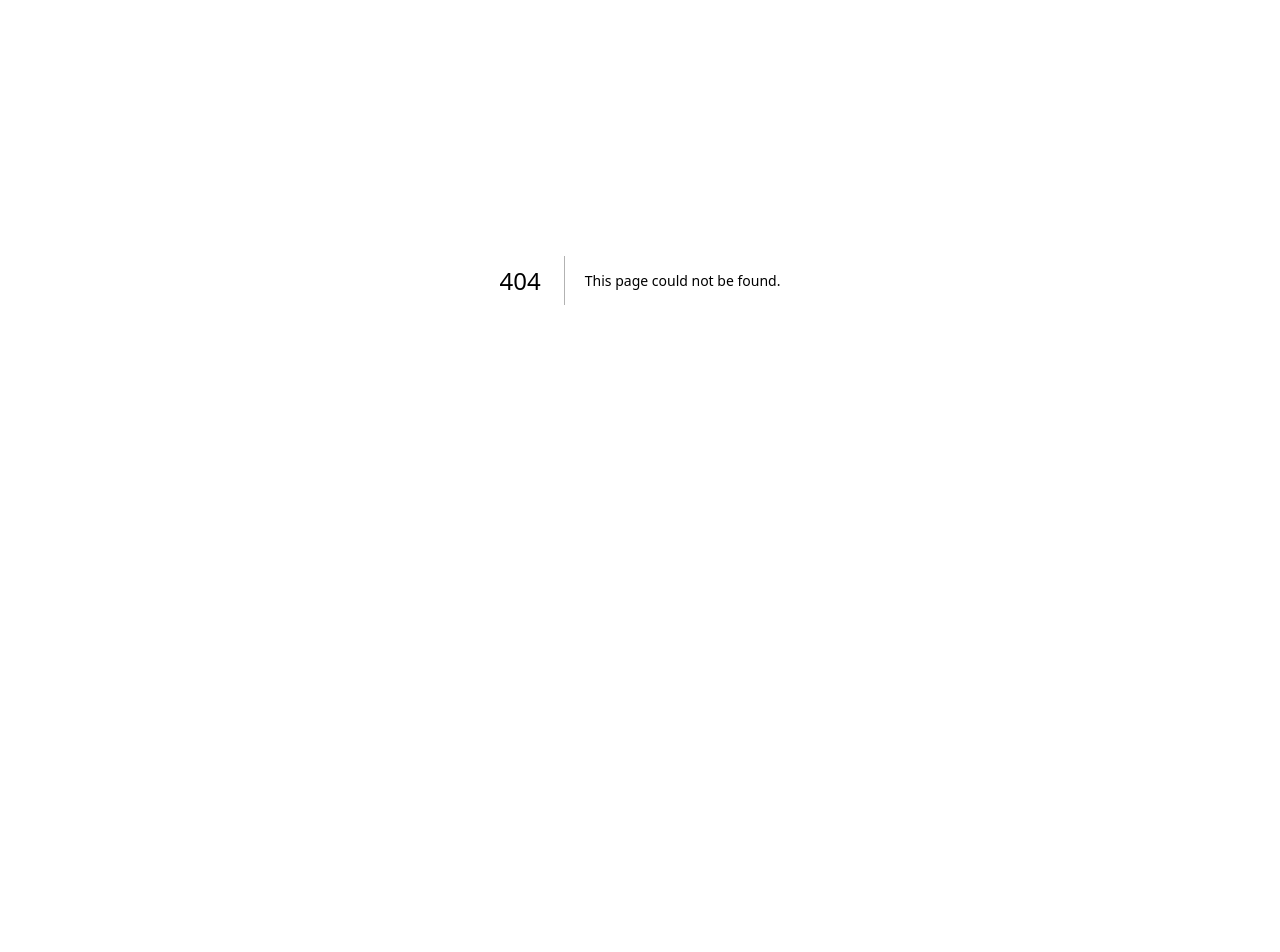
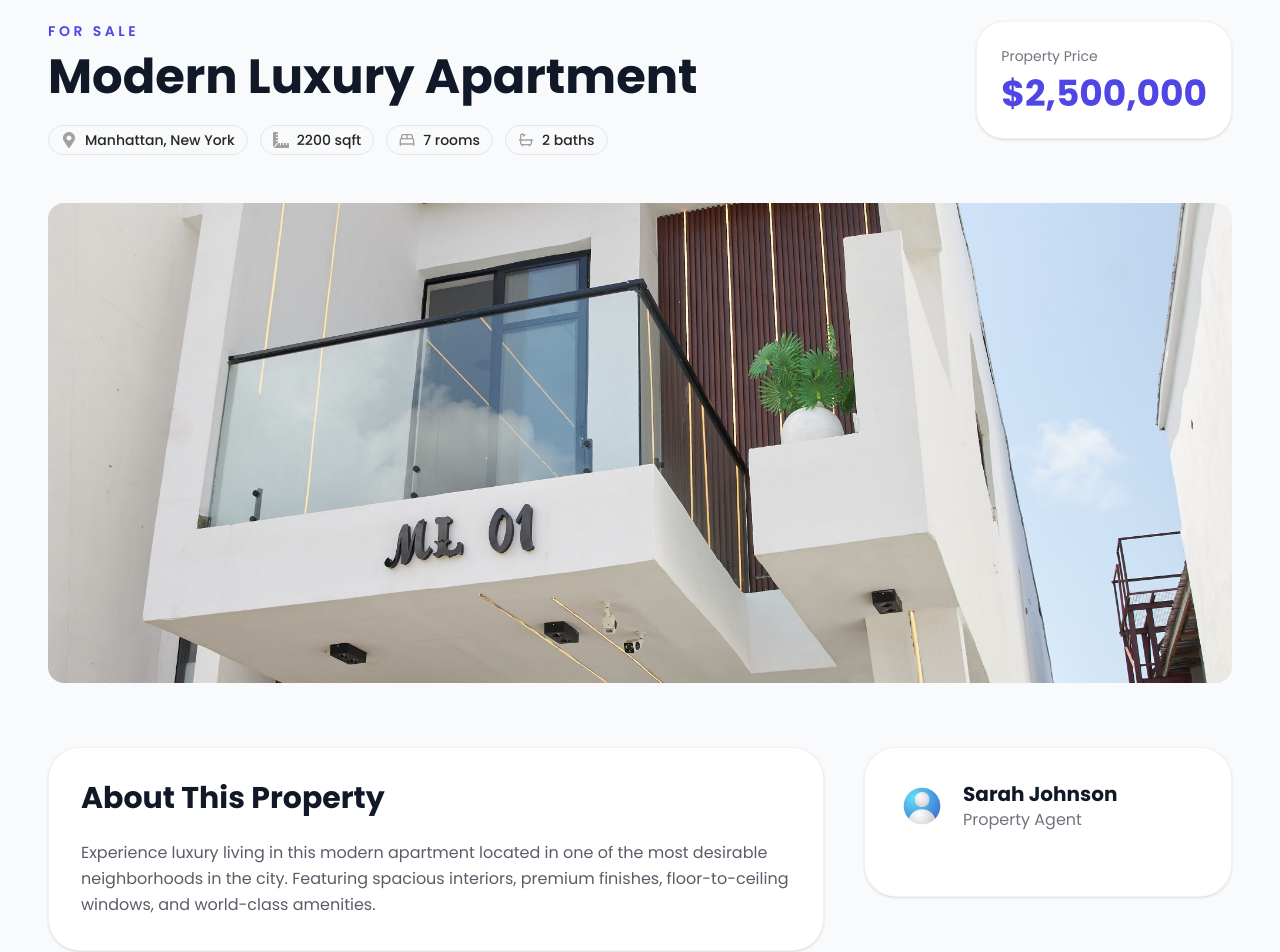
Before and after one commit to ML510/Real-Estate-Marketplace-Project, a Next.js app: page /property/1 in a window 1280 px wide. Before the commit this address had no page. Shown: the part 120-1072 px from the top of the page. Before the commit the page ends 800 px from the top, so only its background shows below. Built offline with nearby package versions, Linux system fonts and the light colour scheme.

Commit message:
Add PropertyPage, EmailForm, and Input component for property details

```diff
--- /dev/null
+++ b/src/app/property/[propertyid]/page.tsx
@@ -0,0 +1,101 @@
+import FrontendLayout from '@/components/layouts/frontendLayout';
+import NavBar from '@/components/navbar/Navbar';
+import EmailForm from '@/components/properties/EmailForm';
+import Image from 'next/image';
+import { FaMapMarkerAlt, FaRulerCombined } from 'react-icons/fa';
+import { LuBath, LuBedDouble } from 'react-icons/lu';
+
+
+function PropertyPage() {
+    return (
+        <FrontendLayout>
+            <NavBar variant="solid" />
+
+            <section className="py-15">
+                <div className="mx-auto max-w-7xl px-6 lg:px-12">
+                    <div className=" flex flex-col gap-8 lg:flex-row lg:items-start lg:justify-between">
+                        {/* left */}
+                        <div>
+                            <p className=" text-sm font-semibold uppercase tracking-[0.25em] text-primary">
+                                For Sale
+                            </p>
+                            <h2 className=" mt-3 text-4xl font-bold text-text md:text-5xl">
+                                Modern Luxury Apartment
+                            </h2>
+                            <div className="flex flex-wrap items-center gap-3 text-sm text-neutral-600 my-6">
+                                <div className="flex items-center gap-2 rounded-full border border-neutral-200 px-3 py-1 5">
+                                    <FaMapMarkerAlt size={16} className="text-neutral-400" />
+                                    <span className="font-medium text-neutral-800">
+                                        Manhattan, New York
+                                    </span>
+                                </div>
+                                <div className="flex items-center gap-2 rounded-full border border-neutral-200 px-3 py-1 5">
+                                    <FaRulerCombined size={16} className="text-neutral-400" />
+                                    <span className="font-medium text-neutral-800">
+                                        2200 sqft
+                                    </span>
+                                </div>
+                                <div className="flex items-center gap-2 rounded-full border border-neutral-200 px-3 py-1 5">
+                                    <LuBedDouble size={16} className="text-neutral-400" />
+                                    <span className="font-medium text-neutral-800">
+                                        7 rooms
+                                    </span>
+                                </div>
+                                <div className="flex items-center gap-2 rounded-full border border-neutral-200 px-3 py-1 5">
+                                    <LuBath size={16} className="text-neutral-400" />
+                                    <span className="font-medium text-neutral-800">
+                                        2 baths
+                                    </span>
+                                </div>
+                            </div>
+                        </div>
+                        {/* right */}
+                        <div className=" rounded-[28px] border border-black/5 bg-card p-6 shadow-sm">
+                            <p className="text-sm text-text/60">
+                                Property Price
+                            </p>
+                            <h2 className="mt-2 text-4xl font-bold text-primary">
+                                $2,500,000
+                            </h2>
+                        </div>
+                    </div>
+
+                    <div className=" w-full h-60 md:h-100 lg:h-120 relative my-6">
+                        <Image src="/images/image1.jpg" alt="property" fill className="rounded-2xl object-cover" />
+                    </div>
+
+                    <div className="mt-16 grid gap-10 lg:grid-cols-3">
+                        {/* left */}
+                        <div className="lg:col-span-2">
+                            <div className="rounded-4xl border border-black/5 bg-card p-8 shadow-sm">
+                                <h2 className="text-3xl font-bold text-text">
+                                    About This Property
+                                </h2>
+
+                                <p className="mt-6 leading-relaxed text-text/70">
+                                    Experience luxury living in this modern
+                                    apartment located in one of the most
+                                    desirable neighborhoods in the city.
+                                    Featuring spacious interiors, premium
+                                    finishes, floor-to-ceiling windows, and
+                                    world-class amenities.
+                                </p>
+
+
+
+                            </div>
+                        </div>
+
+                        {/* right */}
+                        <EmailForm/>
+
+                    </div>
+
+
+                </div>
+            </section>
+        </FrontendLayout>
+    )
+}
+
+export default PropertyPage
--- /dev/null
+++ b/src/components/properties/EmailForm.tsx
@@ -0,0 +1,56 @@
+"use client"
+
+import Image from "next/image";
+import React, { useState } from "react";
+
+interface InputValues {
+    email: string,
+    name: string,
+    phone: string,
+    message: string
+}
+
+
+function EmailForm() {
+
+    const [values, setValues] = useState<InputValues>({
+        email: "",
+        name: "",
+        phone: "",
+        message: ""
+    });
+
+    const handleChange = (e: React.ChangeEvent<HTMLInputElement>) => {
+        const { value, name } = e.target;
+
+        setValues((prev) => ({
+            ...prev,
+            [name]: value
+        }))
+    }
+    return (
+        <div>
+            <div className=" sticky top-28 rounded-4xl border border-black/5 bg-card p-8 shadow-sm">
+                <div className="flex items-center gap-4">
+                    <Image src="/images/avatar.png" alt="User" width={50} height={50} className="object-cover rounded-full" />
+                    <div>
+                        <h3 className="text-xl font-bold text-text">
+                            Sarah Johnson
+                        </h3>
+                        <p className="text-text/60">
+                            Property Agent
+                        </p>
+                    </div>
+
+                </div>
+                <div className="mt-8 space-y-4">
+
+                </div>
+
+
+            </div>
+        </div>
+    )
+}
+
+export default EmailForm
--- /dev/null
+++ b/src/components/ui/Input.tsx
@@ -0,0 +1,66 @@
+import { clsx } from "clsx";
+import { InputHTMLAttributes, TextareaHTMLAttributes } from "react";
+
+interface BaseProps {
+    label: string,
+    name: string,
+    error?: string,
+    as?: "input" | "textarea",
+    value: string,
+    onChange?: React.ChangeEventHandler<HTMLInputElement | HTMLTextAreaElement>
+}
+
+type InputProps = BaseProps & InputHTMLAttributes<HTMLInputElement>
+
+type TextareaProps = BaseProps & TextareaHTMLAttributes<HTMLTextAreaElement>
+
+function Input({
+    label,
+    name,
+    error,
+    id,
+    value,
+    as = "input",
+    className,
+    onChange,
+    ...props
+}: InputProps | TextareaProps) {
+
+    const hasValue = value !== "";
+
+    const inputId = id ?? name;
+
+    const sharedClasses = clsx(
+        `
+        peer
+        w-full
+        text-gray-600
+        border
+        bg-white
+        focus:border-2
+        px-4
+        text-sm
+        outline-none
+        transition
+        disabled:opacity-70
+        `,
+        error ? "border-red-500 focus:border-red-500" : "border-gray-400 focus:border-black",
+        as === "textarea" ? "min-h-[120px] pt-6 pb-3 resize-none rounded-xl" : "h-14 pt-6 rounded-xl",
+        className
+
+    )
+
+    return (
+        <div className="w-full">
+            <div className="relative">
+                {as === "textarea" ? (
+                    <textarea name={name} id={inputId} placeholder="" className={sharedClasses} onChange={onChange} {...props as TextareaHTMLAttributes<HTMLTextAreaElement>}/>
+                ) : ()}
+
+            </div>
+
+        </div>
+    )
+}
+
+export default Input
```
Also changed, not shown: public/images/avatar.png (added).
